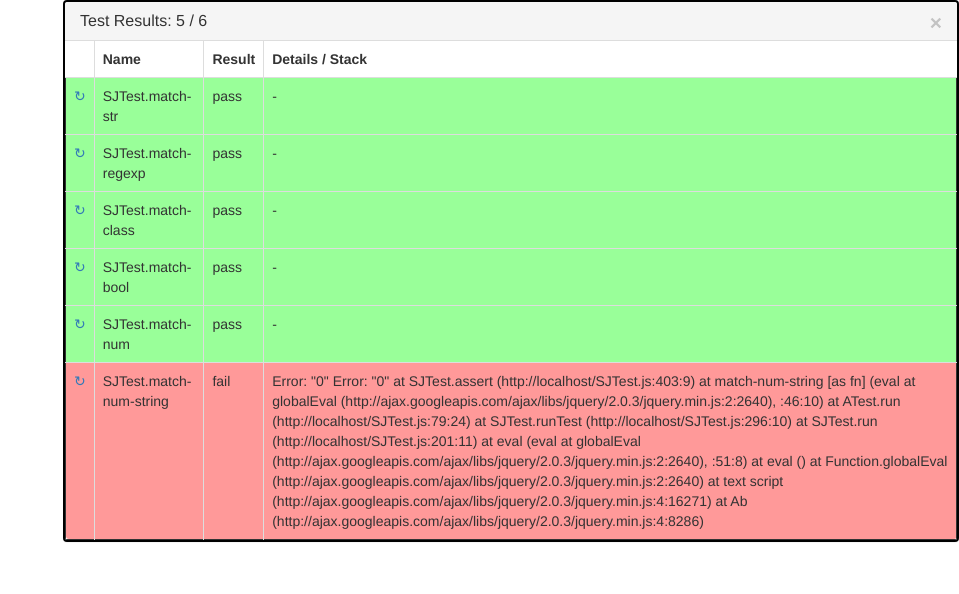
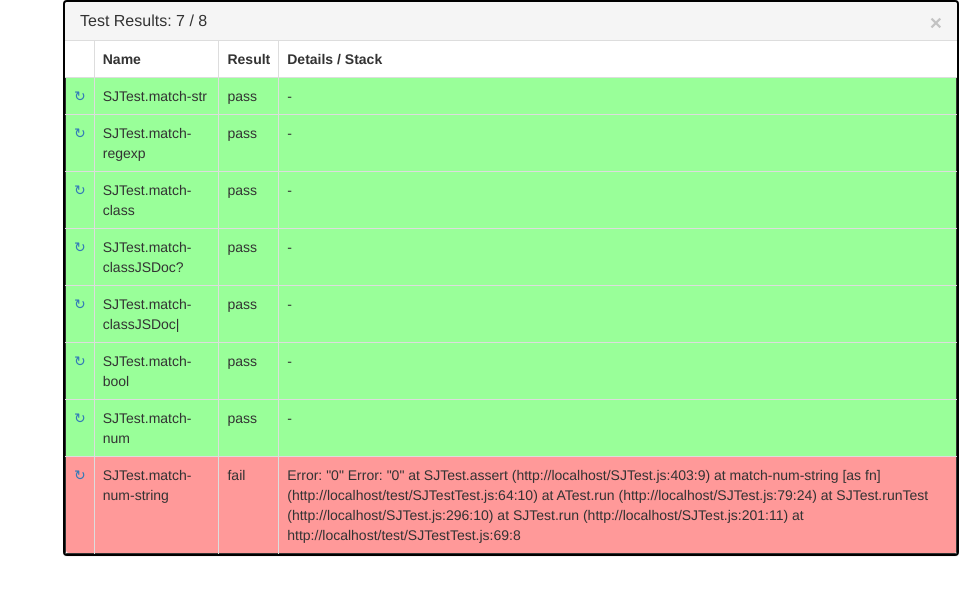
Before and after one commit to winterstein/SJTest, a plain HTML site: page test/SJTestTest.html in a window 1280 px wide. Shown: the whole page, without its empty margins (321-1280 px from the left). Drawn offline with nearby package versions, Linux system fonts and the light colour scheme.

Commit message:
match bugfix

```diff
--- a/SJTest.js
+++ b/SJTest.js
@@ -404,6 +404,7 @@
 	};
 
 	/**
+	 * @deprecated Use SJTest.assertMatch() instead
 	 * Call with alternating parameter, pattern pairs.
 	 * E.g. assertArgs(myNumericParam, Number)
 	 * @throws Error if an argument does not match
@@ -424,9 +425,16 @@
 	/**
 	 * Convenience for assert(match(value, matcher), value+" !~ "+matcher);
 	 * Because it's a common use case.
+	 * Arguments are alternating [airs of value, matcher (as many pairs as you like).
+	 * E.g. assertMatch(myNumericValue, Number); or assertMatch(myNumericValue, Number, specificStringValue, "foo|bar");
 	 */
-	SJTest.assertMatch = function(value, matcher) {
-		assert(match(value, matcher), value+" !~ "+matcher);
+	SJTest.assertMatch = function() {
+		SJTest.assert(arguments.length % 2 == 0, arguments);
+		for(var i=0; i<arguments.length; i+=2) {
+			var v = arguments[i];
+			var m = arguments[i+1];
+			SJTest.assert(SJTest.match(v, m), (arguments.length>2? ((i/2)+1)+') ':'')+ v +" !~ "+m);
+		}
 	};
 
 	/**
@@ -469,18 +477,18 @@
 			if (matcher[0] === '?' && (value===null || value===undefined)) {
 				return true;
 			}
-			// Get the class function
+			// Get the class function(s)
 			var ms = matcher.split("|");
 			for(var mi=0; mi<ms.length; mi++) {
-				var m = ms[mi].match(/^\??(\w+?)!?$/);
-				if ( ! m) break;
+				var mArr = ms[mi].match(/^\??(\w+?)!?$/);
+				if ( ! mArr) break;
+				var m = mArr[1];
+				if (sValue===m) return true;
 				try {
 					var fn = new Function("return "+m);
 					var klass = fn();
 					if (SJTest.isa(value, klass)) {
 						return true;
-					} else {
-						return false;
 					}
 				} catch(err) {
 					// oh well??
@@ -552,6 +560,10 @@
 
 	SJTest._scriptsInProcessing = [];
 
+	/**
+	 * @param url {String} Can be absolute or relative to the page.
+	 * @param after {?Function} Optional callback to run after loading.
+	 */
 	SJTest.runScript = function(url, after) {
 			if ( ! SJTest.on) return;
 			console.log(SJTest.LOGTAG, 'runScript', url);
@@ -570,6 +582,18 @@
 		};
 
 
+
+		/**
+		 * TODO use SJTest=url to call runScript()
+		 *
+		 * Note: Limited to relative urls for security. This may still have
+		 * security implications (if you call this, you allow a malicious link
+		 * to run arbitrary scripts from the same domain in the page -- so do not
+		 * use if an attacker could place a script onto the same domain, or abuse
+		 * one of yours).
+		 */
+		SJTest.runScriptFromUrl = function() {
+		};
 
 		/**
 		 * Waitfor, adapted from http://blog.jeffscudder.com/2012/07/waitfor-javascript.html
--- a/test/SJTestTest.html
+++ b/test/SJTestTest.html
@@ -16,8 +16,8 @@
 
 </head>
 <body>
-<script>
-	SJTest.runScript("SJTestTest.js");
-</script>
+
+	<script src='SJTestTest.js'></script>
+
 </body>
 </html>
--- a/test/SJTestTest.js
+++ b/test/SJTestTest.js
@@ -18,10 +18,27 @@ var SJTestTest = {
 
 	"match-class": function() {
 		SJTest.assert(SJTest.match(1, Number), 1);
+		SJTest.assertMatch(0, "Number");
 		SJTest.assert(SJTest.match("a", String), "a");
 		SJTest.assert( ! SJTest.match(1, String), "- 1");
 		SJTest.assert( ! SJTest.match("a", Number), "- a");
 	},
+
+	"match-classJSDoc?": function() {
+		SJTest.assertMatch(null, "?Number");
+		SJTest.assertMatch(1, "?Number");
+		SJTest.assertMatch(0, "?Number");
+	},
+
+	"match-classJSDoc|": function() {
+		SJTest.assertMatch(1, "Number|String");
+		SJTest.assertMatch(0, "Number|String");
+		SJTest.assertMatch('foo', "Number|String");
+		SJTest.assertMatch('', "Number|String");
+
+		SJTest.assertMatch('foo', "foo|bar");
+	},
+
 
 	"match-bool": function() {
 		SJTest.assert(SJTest.match(true, Boolean), true);
```
